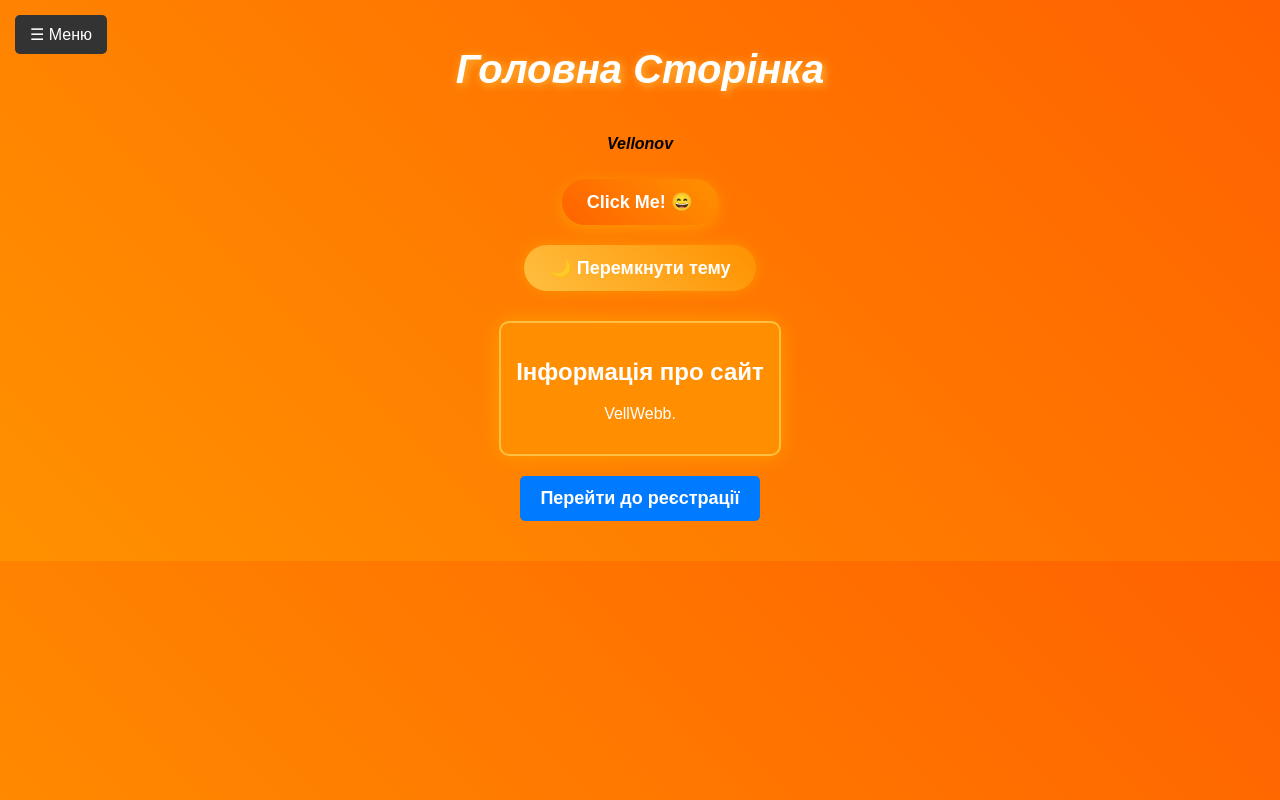
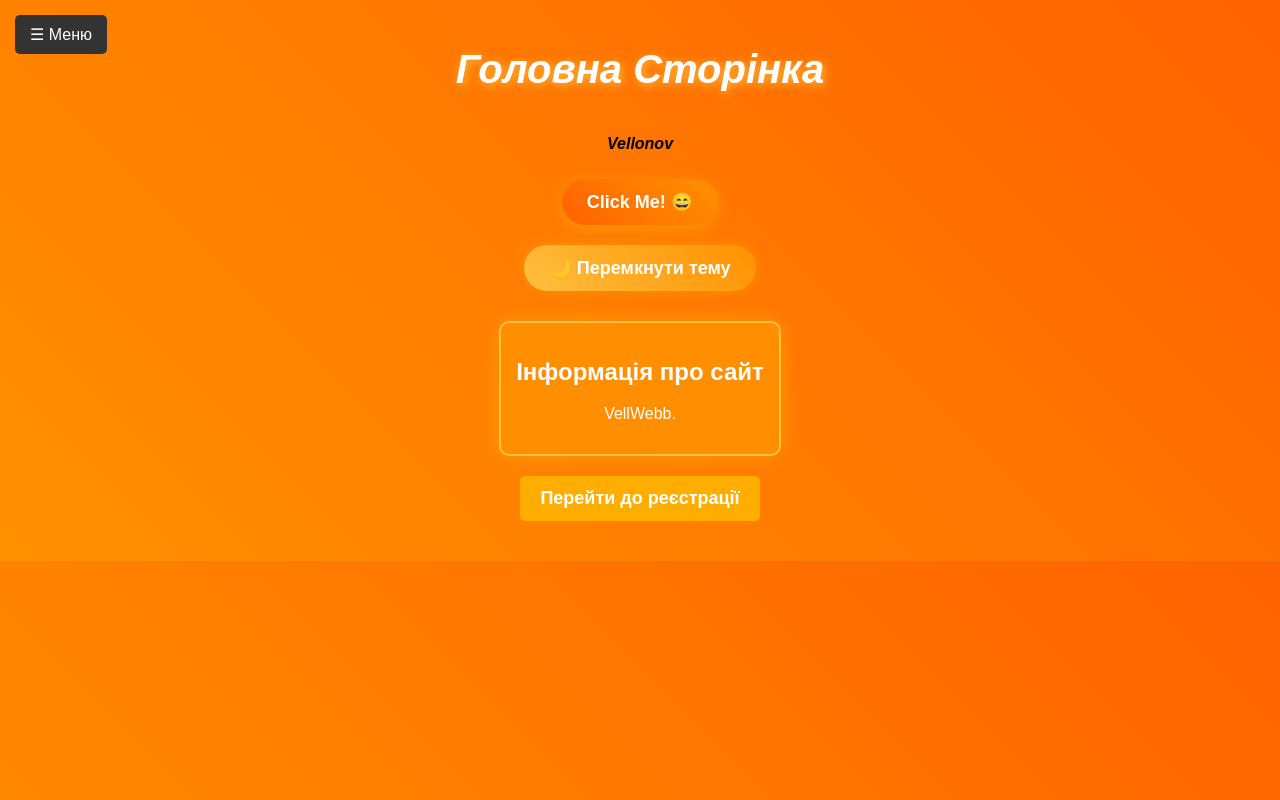
Before and after one commit to velonoved/VellWebb, a plain HTML site: page index.html in a window 1280 px wide. Drawn offline with Linux system fonts and the light colour scheme.

Commit message:
Add files via upload

```diff
--- a/index.html
+++ b/index.html
@@ -52,7 +52,7 @@
             padding: 12px 20px;
             font-size: 18px;
             font-weight: bold;
-            background-color: #007BFF;
+            background-color: #ffae00;
             color: white;
             border: none;
             border-radius: 5px;
@@ -64,7 +64,7 @@
 
         .register-button:hover {
             transform: scale(1.1); /* Збільшення кнопки при наведенні */
-            background-color: #0056b3;
+            background-color: #000000;
         }
     </style>
     <script>
```
